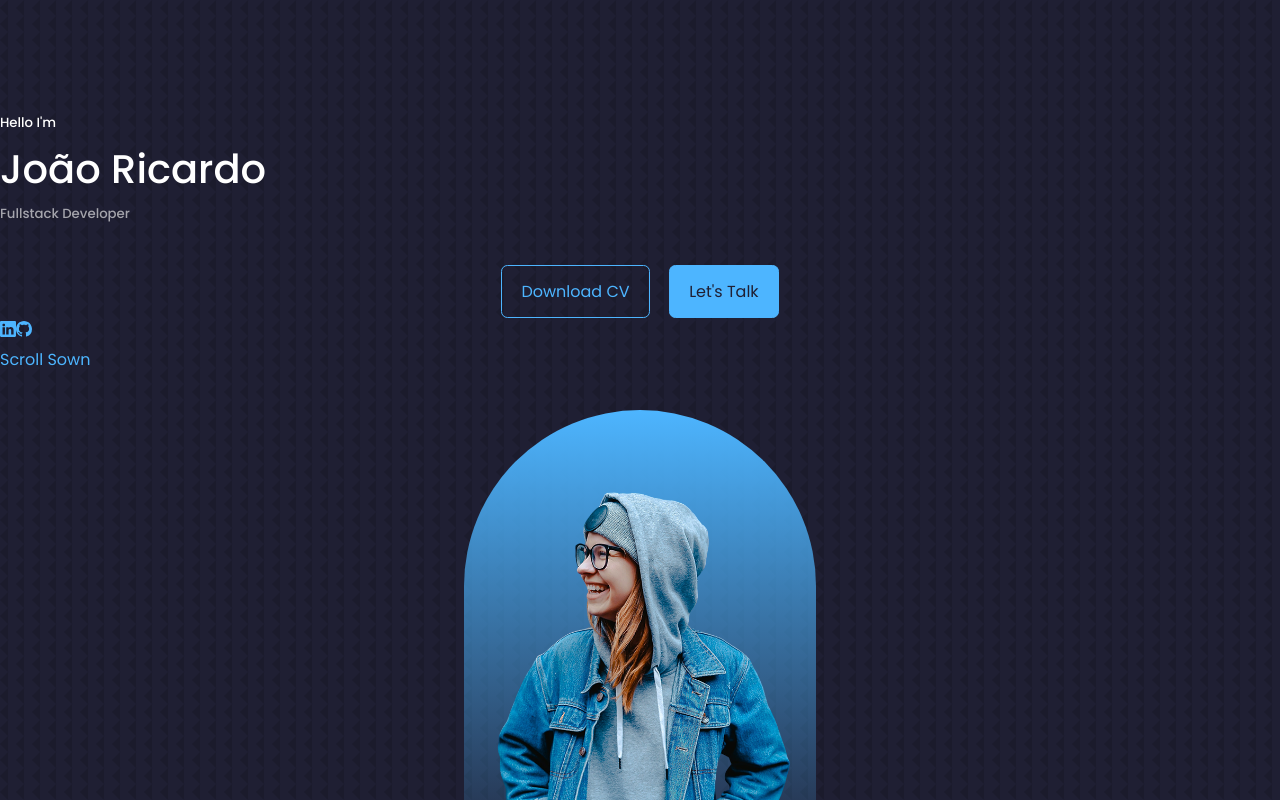
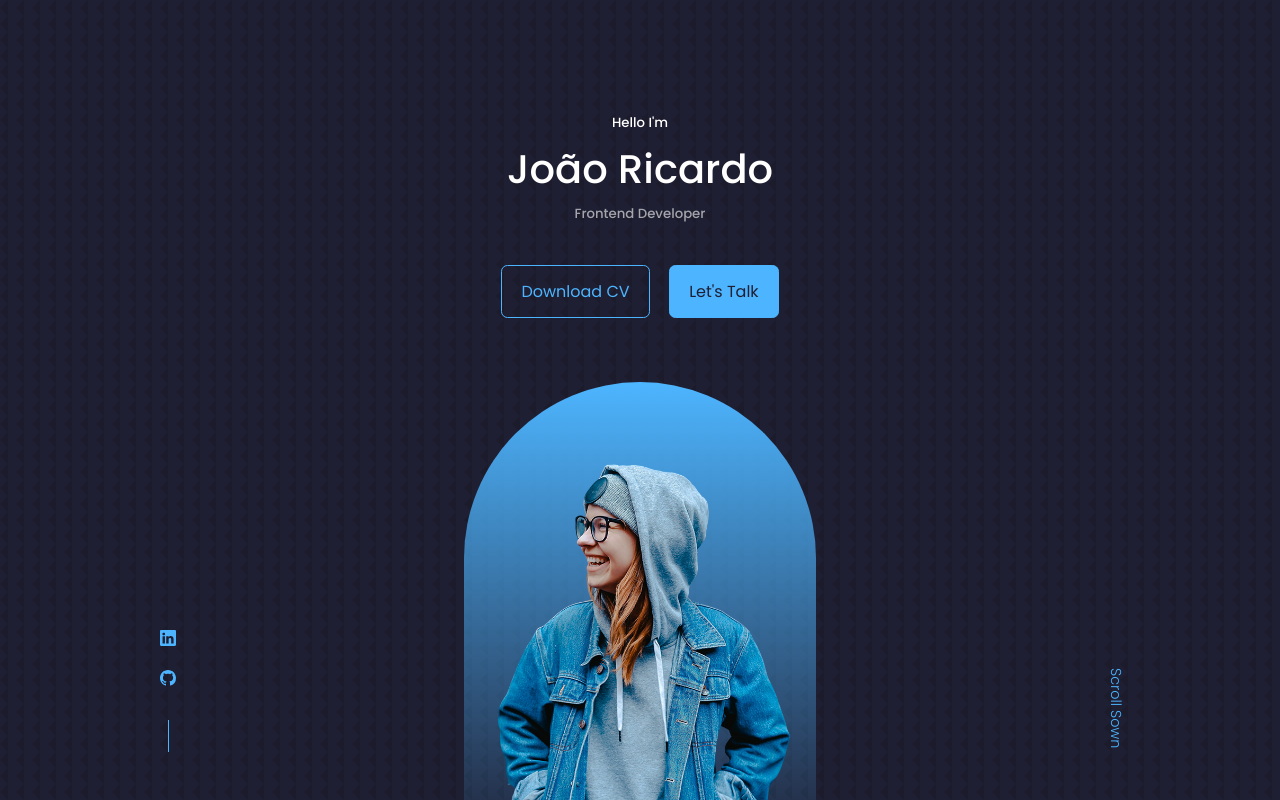
Before and after one commit to JoaoRicardo-Silva/personal-portfolio, a React (Create React App) app: page / in a window 1280 px wide. Shown: the top 800 px of the page. Built offline with nearby package versions, Linux system fonts and the light colour scheme; the HTML template or start-up script is replaced by a standard one.

Commit message:
Update header.jsx

```diff
--- a/src/components/header/Header.jsx
+++ b/src/components/header/Header.jsx
@@ -7,19 +7,21 @@ import HeaderSocials from "./HeaderSocials";
 const Header = () => {
   return (
     <header>
-      <div className="container header__container"></div>
+      <div className="container header__container">
       <h5>Hello I'm</h5>
       <h1>João Ricardo</h1>
-      <h5 className="text-light">Fullstack Developer</h5>
+      <h5 className="text-light">Frontend Developer</h5>
       <CTA />
       <HeaderSocials></HeaderSocials>
 
       <div className="me">
         <img src={ME} alt="" />
       </div>
-      <a href="#contact" className="scrooll__down">
+
+      <a href="#contact" className="scroll__down">
         Scroll Sown
       </a>
+      </div>
     </header>
   );
 };
--- a/src/components/header/header.css
+++ b/src/components/header/header.css
@@ -4,7 +4,7 @@ header {
   overflow: hidden;
 }
 
-.herder__conteinar {
+.header__container {
   text-align: center;
   height: 100%;
   position: relative;
@@ -20,7 +20,7 @@ header {
 }
 
 /* SOCIAL MEDIA  */
-.header__social {
+.header__socials {
   display: flex;
   flex-direction: column;
   align-items: center;
@@ -30,7 +30,7 @@ header {
   bottom: 3rem;
 }
 
-.header__social::after {
+.header__socials::after {
   content: "";
   width: 1px;
   height: 2rem;
@@ -76,7 +76,7 @@ header {
     height: 100vh;
   }
 
-  .header__social,
+  .header__socials,
   .scroll__down {
     display: none;
   }
```
